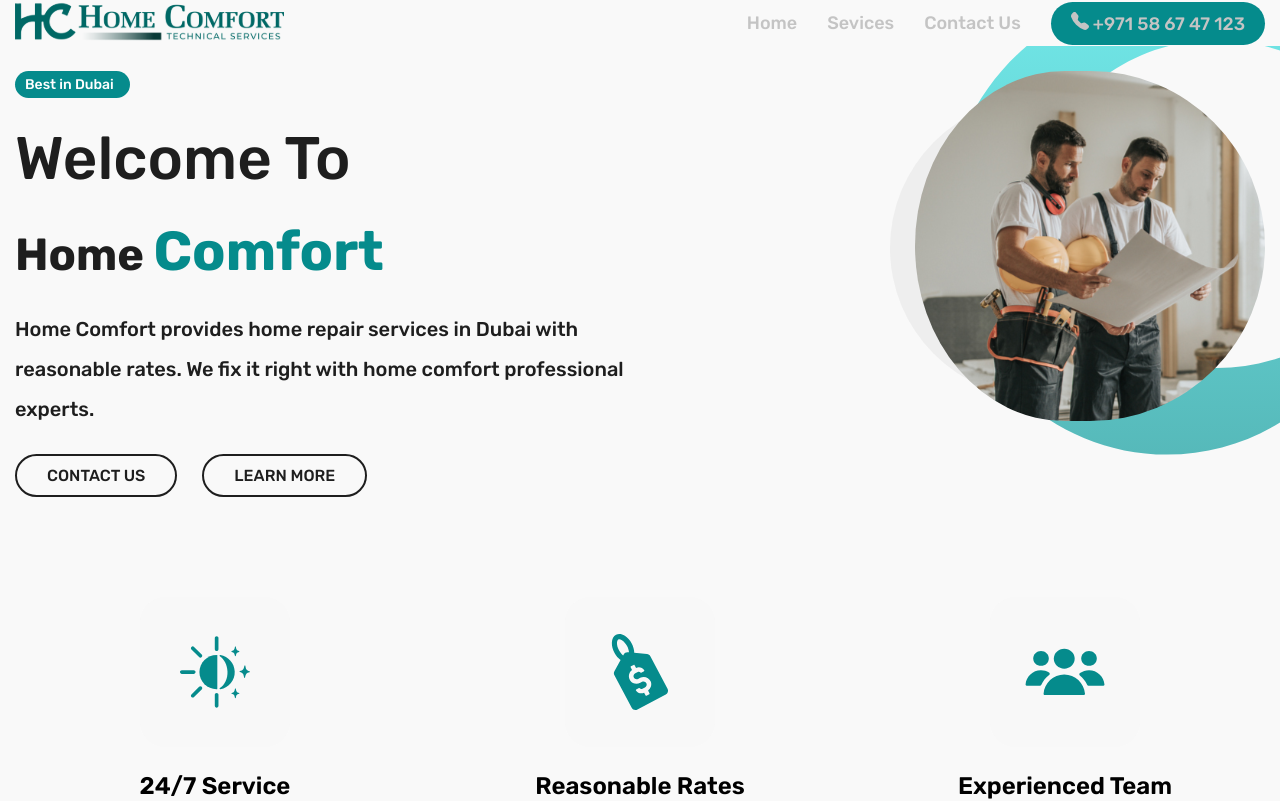
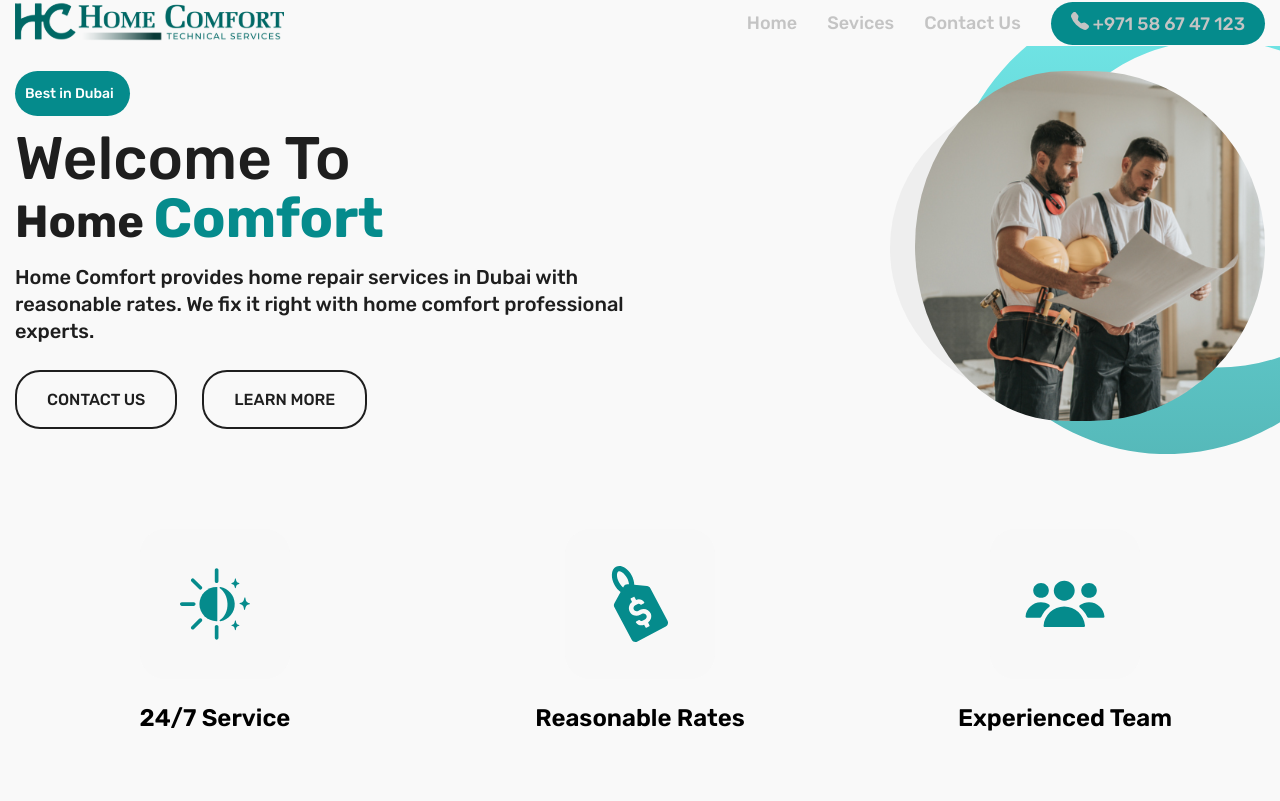
Before and after one commit to sadiqusman007/firstproject, a React (Create React App) app: page / in a window 1280 px wide. Shown: the top 801 px of the page. Built offline with nearby package versions, Linux system fonts and the light colour scheme.

Commit message:
project setup

```diff
--- a/src/pages/homePage/style.css
+++ b/src/pages/homePage/style.css
@@ -18,6 +18,7 @@
     display: flex;
     flex-direction: column;
     gap:25px;
+    line-height: 35px;
 }
 
 .banner_left h3{
@@ -52,7 +53,7 @@ h1 span{
     color:#1E1E1E;
     font-size:20px;
     font-weight:400;
-    line-height:40px;
+    line-height:27px;
 }
 
 .btn_button{
```
